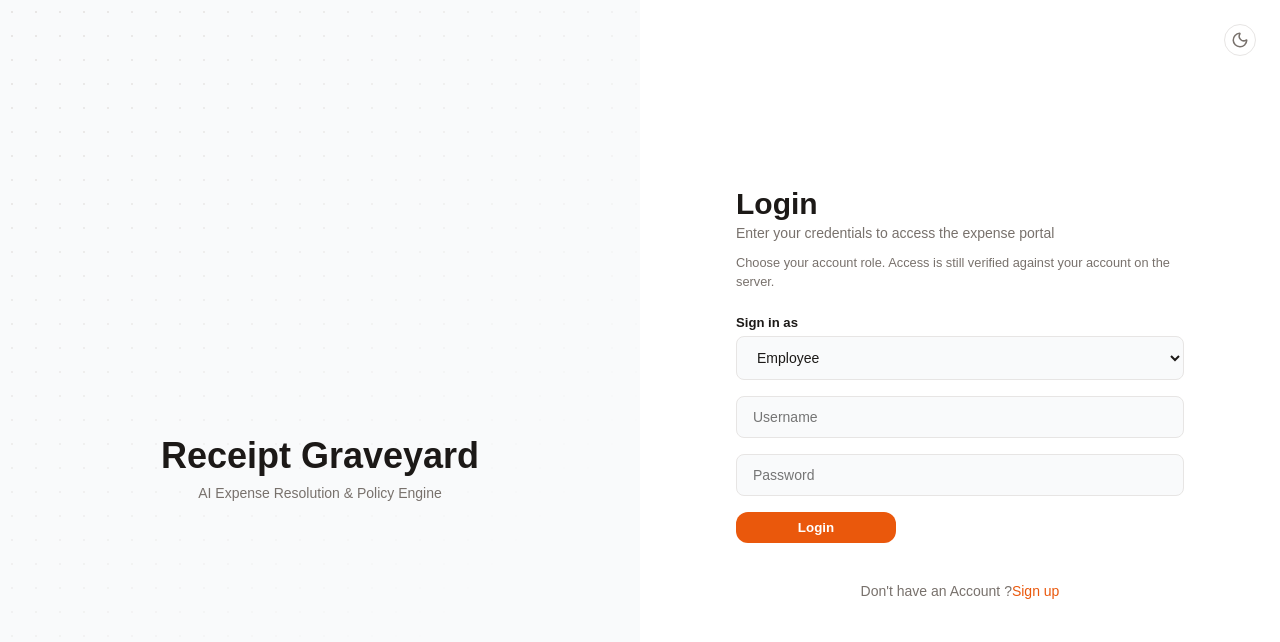
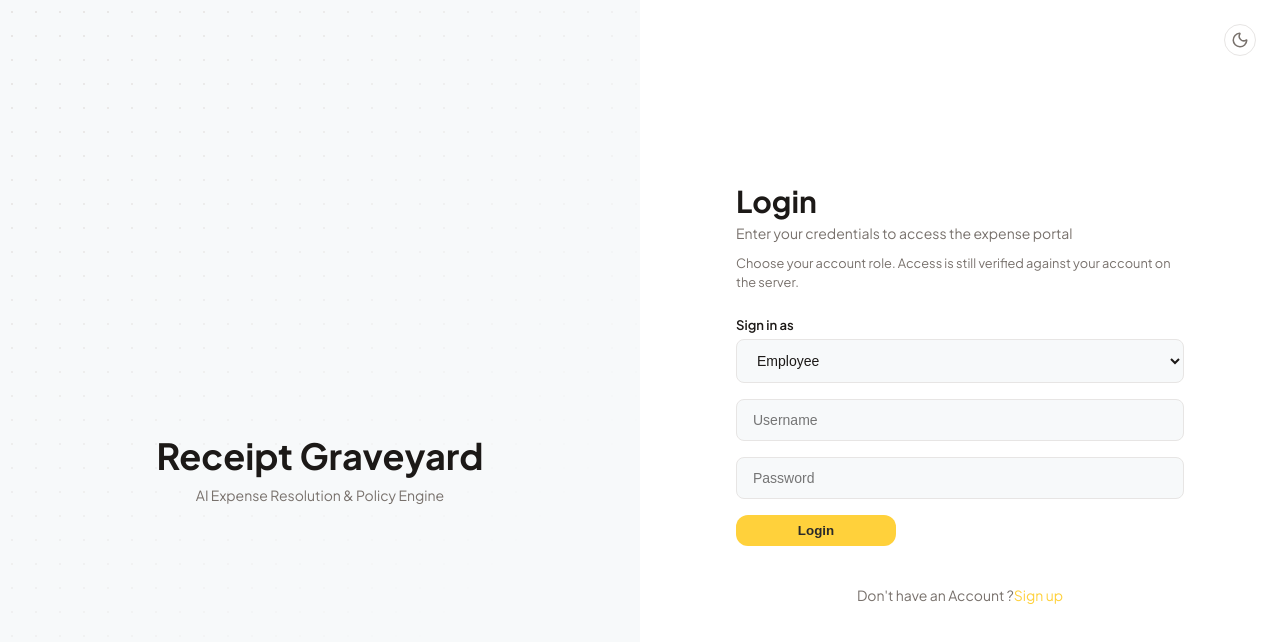
Before and after one commit to Reyhaan5/HackForge, a React (Vite) app in the folder Frontend/: page /login in a window 1280 px wide. Shown: the top 642 px of the page. Built offline with nearby package versions, Linux system fonts and the light colour scheme; no server answers; grey boxes are pictures that could not be loaded.

Commit message:
style(design): introduce Scandinavian Pleo design tokens and Plus Jakarta typography

```diff
--- a/Frontend/index.html
+++ b/Frontend/index.html
@@ -5,6 +5,9 @@
     <link rel="icon" type="image/svg+xml" href="/favicon.svg" />
     <meta name="viewport" content="width=device-width, initial-scale=1.0" />
     <title>Receipt Graveyard Resolver | AI Expense Management</title>
+    <link rel="preconnect" href="https://fonts.googleapis.com">
+    <link rel="preconnect" href="https://fonts.gstatic.com" crossorigin>
+    <link href="https://fonts.googleapis.com/css2?family=JetBrains+Mono:wght@400;500;600;700&family=Plus+Jakarta+Sans:wght@400;500;600;700;800&display=swap" rel="stylesheet">
   </head>
   <body>
     <div id="root"></div>
--- a/Frontend/src/index.css
+++ b/Frontend/src/index.css
@@ -2,42 +2,57 @@
 :root {
   color-scheme: light;
 
-  /* Receipt Graveyard Resolver Design System Variables */
-  --primary-color: #4F46E5;
-  --success-color: #047857;
-  --warning-color: #b45309;
-  --danger-color: #b91c1c;
-  --background: #F9FAFB;
+  /* Scandinavian Pleo Design Tokens */
+  --bg-canvas: #F7F9FA;
+  --bg-container: #DCE7EC;
+  --surface-white: #FFFFFF;
+  --text-charcoal: #2A2A2A;
+  --text-muted: #636B70;
+  --cta-gold: #FFD13B;
+  --cta-gold-hover: #F0C428;
+  --warning-amber: #F59D2A;
+  --success-emerald: #10B981;
+  --fraud-crimson: #EF4444;
+  --border-hairpin: rgba(42, 42, 42, 0.08);
+
+  /* Fonts */
+  --font-grotesk: 'Plus Jakarta Sans', -apple-system, BlinkMacSystemFont, 'Segoe UI', Roboto, sans-serif;
+  --font-mono: 'JetBrains Mono', monospace;
+
+  /* Legacy theme mapping mapped cleanly to exact palette */
+  --primary-color: #2A2A2A;
+  --success-color: #10B981;
+  --warning-color: #F59D2A;
+  --danger-color: #EF4444;
+  --background: #F7F9FA;
   --surface: #FFFFFF;
-  --text-primary: #111827;
-  --text-secondary: #6B7280;
+  --text-primary: #2A2A2A;
+  --text-secondary: #636B70;
   --border-radius: 8px;
-  --box-shadow: 0 4px 6px -1px rgba(0, 0, 0, 0.1), 0 2px 4px -1px rgba(0, 0, 0, 0.06);
+  --box-shadow: 0 1px 3px rgba(42, 42, 42, 0.06);
 
   /* Helper tones */
-  --primary-light: #EEF2FF;
-  --primary-hover: #4338CA;
-  --success-light: #ECFDF5;
-  --warning-light: #FFFBEB;
-  --danger-light: #FEF2F2;
-  --border-color: #E5E7EB;
-  --border-focus: #818CF8;
-  --card-shadow: 0 4px 6px -1px rgba(0, 0, 0, 0.08), 0 2px 4px -1px rgba(0, 0, 0, 0.04);
-  --card-shadow-hover: 0 10px 15px -3px rgba(0, 0, 0, 0.1), 0 4px 6px -2px rgba(0, 0, 0, 0.05);
+  --primary-light: #DCE7EC;
+  --primary-hover: #1c1c1c;
+  --success-light: rgba(16, 185, 129, 0.12);
+  --warning-light: rgba(245, 157, 42, 0.14);
+  --danger-light: rgba(239, 68, 68, 0.12);
+  --border-color: rgba(42, 42, 42, 0.08);
+  --border-focus: #2A2A2A;
 
   /* Core surfaces */
-  --bg: #F9FAFB;
-  --foreground: #111827;
+  --bg: #F7F9FA;
+  --foreground: #2A2A2A;
   --card: #FFFFFF;
-  --card-foreground: #111827;
-  --card-hover: #f5f5f4;
+  --card-foreground: #2A2A2A;
+  --card-hover: #F2F5F7;
   --popover: #ffffff;
-  --popover-foreground: #1c1917;
+  --popover-foreground: #2A2A2A;
 
-  /* Brand colors */
-  --primary: #ea580c;
-  --primary-foreground: #ffffff;
-  --primary-hover: #c2410c;
+  /* Brand CTA */
+  --primary: #FFD13B;
+  --primary-foreground: #2A2A2A;
+  --primary-hover: #F0C428;
   --orange-light: #fdba74;
   --primary-glow: rgba(234, 88, 12, 0.12);
   --primary-glow-strong: rgba(234, 88, 12, 0.05);
@@ -88,7 +103,7 @@
   /* Radius & typography */
   --radius: 12px;
   --radius-md: 12px;
-  --font-sans: "Geist Variable", sans-serif;
+  --font-sans: 'Plus Jakarta Sans', -apple-system, BlinkMacSystemFont, 'Segoe UI', Roboto, sans-serif;
 
   /* Sidebar */
   --sidebar: #f5f5f4;
```
